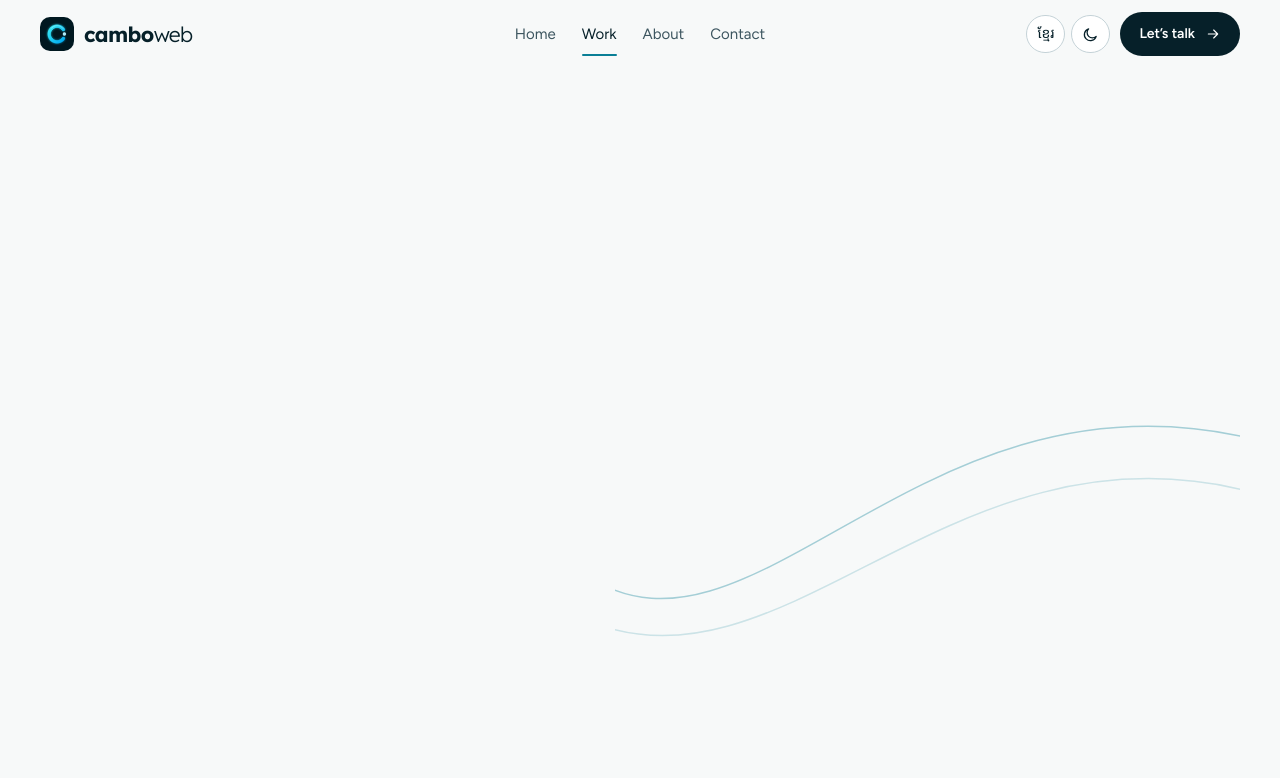
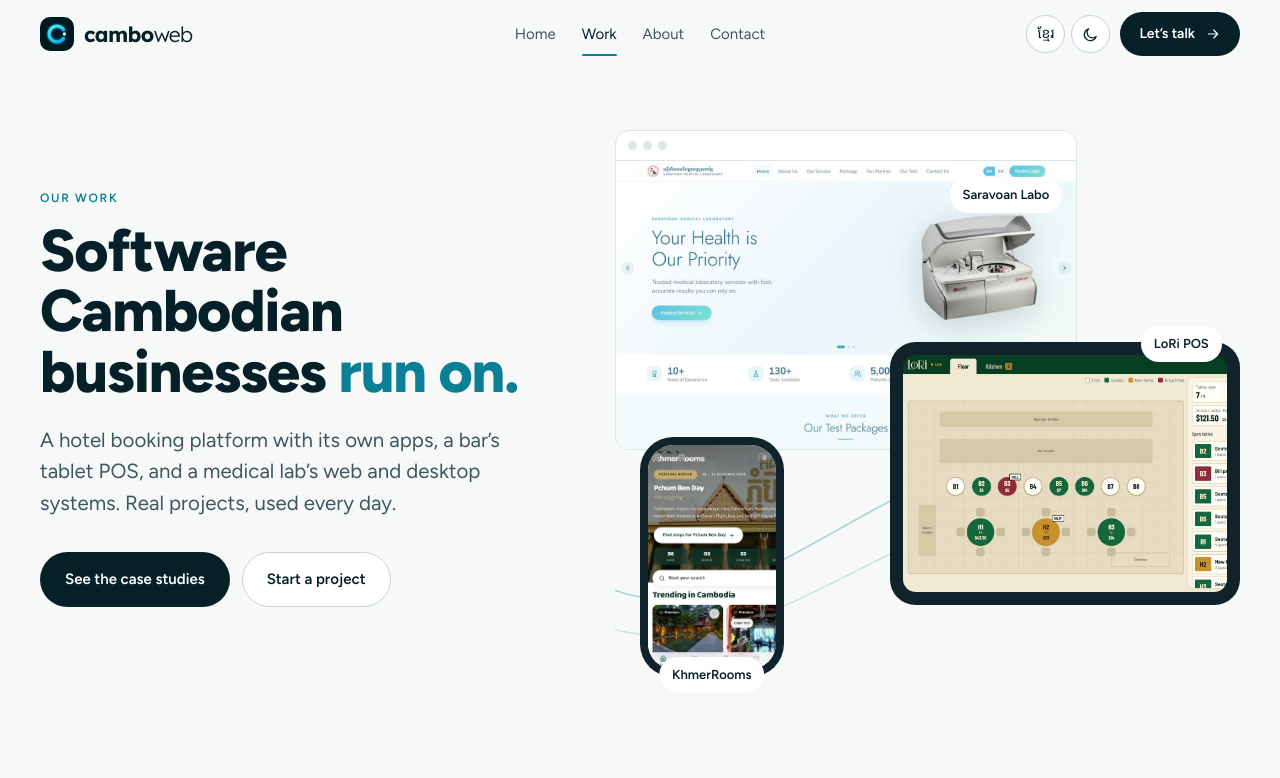
Before and after one commit to Pitou911/camboweb-showcase, a React (Vite) app: page /work in a window 1280 px wide. Shown: the top 778 px of the page. Built offline with nearby package versions, Linux system fonts and the light colour scheme; a web font is replaced by a local one.

Commit message:
Fix Work hero staying invisible: let the scroll-animation hook reveal it

```diff
--- a/src/components/useScrollAnim.js
+++ b/src/components/useScrollAnim.js
@@ -4,8 +4,8 @@ import { useEffect } from 'react'
 // they animate in when they enter the screen and back out when they leave it.
 // Cards in a group get a small stagger (--d). New elements (tab switches, route changes) are picked up too.
 const GROUPS = [
-  ['up', '.sh, .head-row, .hx-text, .page-hero-grid > *, .hero-text, .tabs, .studio, .site-studio, .row, .faq, .screens, .project-head, .next'],
-  ['right', '.hx-visual, .stage-box, .contact-side'],
+  ['up', '.sh, .head-row, .hx-text, .wk-text, .wk-stats, .page-hero-grid > *, .hero-text, .tabs, .studio, .site-studio, .row, .faq, .screens, .project-head, .next'],
+  ['right', '.hx-visual, .wk-visual, .stage-box, .contact-side'],
   ['left', '.contact'],
   ['pop', '.svc > li, .proj-card, .features > li, .steps > li, .chapter, .stats > li, .cta-strip, .work-card, .problems > details'],
 ]
--- a/src/pages/Work.jsx
+++ b/src/pages/Work.jsx
@@ -10,13 +10,13 @@ export default function Work() {
     <>
       <section className="wk-hero wrap">
         <div className="wk-text">
-          <p className="eyebrow" data-anim="up">{t('Our work', 'ស្នាដៃរបស់យើង')}</p>
-          <h1 data-anim="up" style={{ '--d': '80ms' }}>{t(<>Software Cambodian businesses <em>run on.</em></>, <>កម្មវិធីដែលអាជីវកម្មខ្មែរ<em>ប្រើប្រាស់ប្រចាំថ្ងៃ។</em></>)}</h1>
-          <p className="lead" data-anim="up" style={{ '--d': '160ms' }}>{t(
+          <p className="eyebrow">{t('Our work', 'ស្នាដៃរបស់យើង')}</p>
+          <h1>{t(<>Software Cambodian businesses <em>run on.</em></>, <>កម្មវិធីដែលអាជីវកម្មខ្មែរ<em>ប្រើប្រាស់ប្រចាំថ្ងៃ។</em></>)}</h1>
+          <p className="lead">{t(
             'A hotel booking platform with its own apps, a bar’s tablet POS, and a medical lab’s web and desktop systems. Real projects, used every day.',
             'វេទិកាកក់សណ្ឋាគារ ជាមួយកម្មវិធីទូរស័ព្ទផ្ទាល់ខ្លួន ប្រព័ន្ធ POS ថេប្លេតរបស់បារ និងប្រព័ន្ធវេប និងកុំព្យូទ័ររបស់មន្ទីរពិសោធន៍វេជ្ជសាស្ត្រ។ គម្រោងពិត ដែលប្រើប្រាស់រៀងរាល់ថ្ងៃ។',
           )}</p>
-          <div className="actions" data-anim="up" style={{ '--d': '240ms' }}>
+          <div className="actions">
             <a className="btn btn-ink" href="#work">{t('See the case studies', 'មើលករណីសិក្សា')}</a>
             <Link className="btn btn-line" to="/contact">{t('Start a project', 'ចាប់ផ្តើមគម្រោង')}</Link>
           </div>
@@ -27,22 +27,22 @@ export default function Work() {
             <path d="M-20 430 C 140 520, 300 220, 620 300" />
             <path d="M-20 470 C 170 540, 330 270, 620 350" />
           </svg>
-          <Link to="/work/saravoan-labo" className="wk-item wk-window" data-anim="pop" tabIndex={-1}>
+          <Link to="/work/saravoan-labo" className="wk-item wk-window" tabIndex={-1}>
             <div className="wk-bar"><i /><i /><i /></div>
             <img src="/img/saravoan-web-home.jpg" alt="" />
             <span className="wk-tag">Saravoan Labo</span>
           </Link>
-          <Link to="/work/lori-pos" className="wk-item wk-tablet" data-anim="pop" style={{ '--d': '120ms' }} tabIndex={-1}>
+          <Link to="/work/lori-pos" className="wk-item wk-tablet" tabIndex={-1}>
             <img src="/img/lori-floor.jpg" alt="" />
             <span className="wk-tag">LoRi POS</span>
           </Link>
-          <Link to="/work/khmerrooms" className="wk-item wk-phone" data-anim="pop" style={{ '--d': '240ms' }} tabIndex={-1}>
+          <Link to="/work/khmerrooms" className="wk-item wk-phone" tabIndex={-1}>
             <div className="wk-screen"><img src="/img/kr-web-mobile.jpg" alt="" /></div>
             <span className="wk-tag">KhmerRooms</span>
           </Link>
         </div>
 
-        <ul className="wk-stats" data-anim="up" style={{ '--d': '300ms' }}>
+        <ul className="wk-stats">
           <li><b>4</b><span>{t('projects in daily use', 'គម្រោងកំពុងប្រើប្រាស់')}</span></li>
           <li><b>{t('Web · iOS · Android', 'វេប · iOS · Android')}</b><span>{t('plus Windows desktop', 'និងកុំព្យូទ័រ Windows')}</span></li>
           <li><b>327</b><span>{t('API endpoints on KhmerRooms', 'ចំណុចភ្ជាប់ API លើ KhmerRooms')}</span></li>
```
